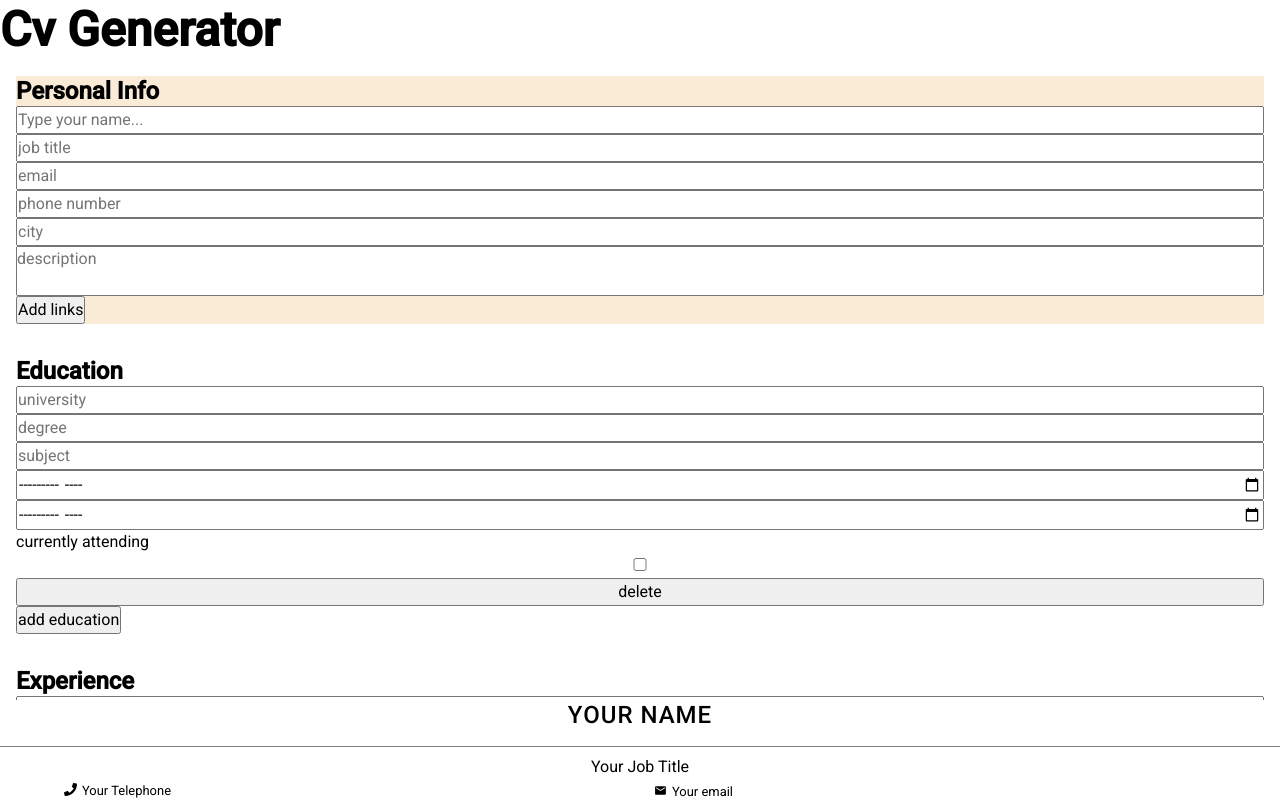
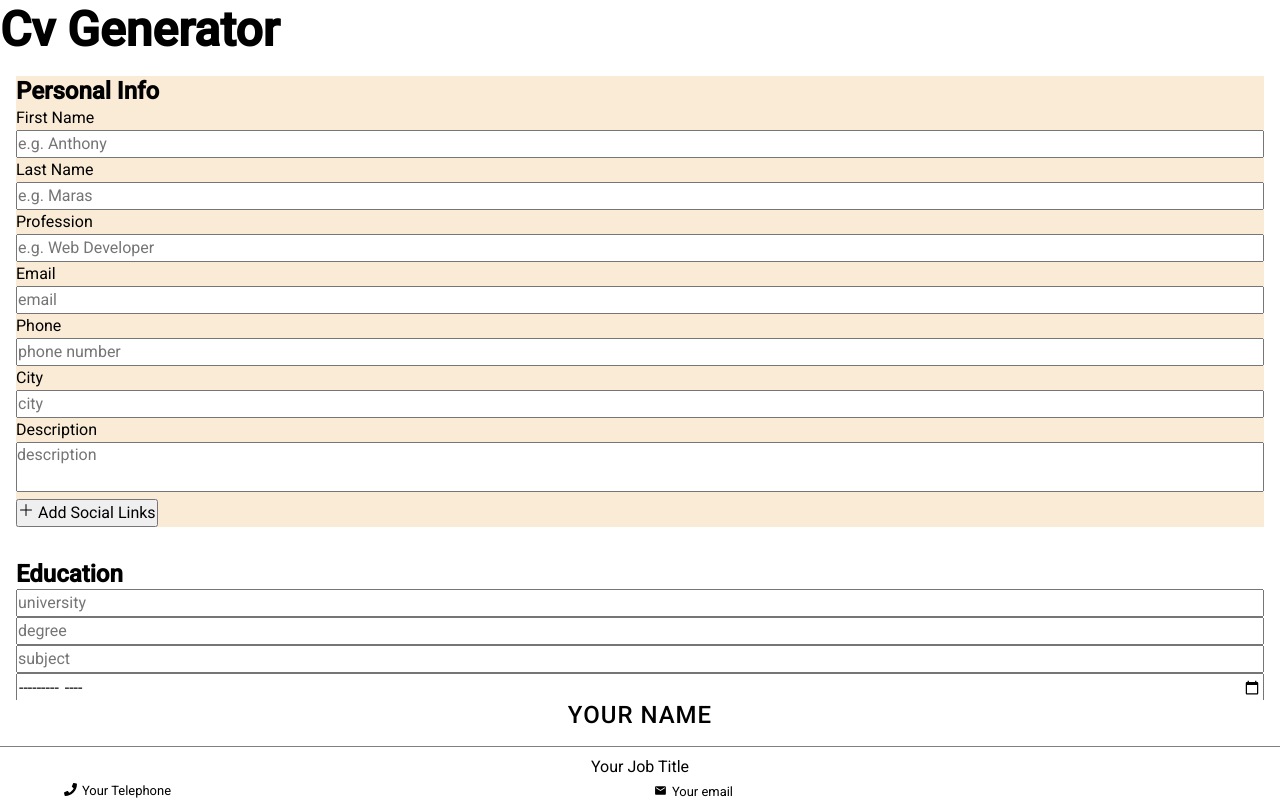
Before and after one commit to anmaras/cv-project, a React (Create React App) app: page / in a window 1280 px wide. Shown: the top 800 px of the page. Built offline with nearby package versions, Linux system fonts and the light colour scheme.

Commit message:
add label for inputs and icons

```diff
--- a/src/Components/Form/Form.js
+++ b/src/Components/Form/Form.js
@@ -1,6 +1,8 @@
 import React from 'react';
 import FormEducationList from './FormEducation/FormEducationList';
 import FormProExperienceList from './FormExperience/FormProExperienceList';
+import { BsPlusLg } from 'react-icons/bs';
+import { RiDeleteBin6Line } from 'react-icons/ri';
 import style from './Form.module.css';
 import { useGlobalContext } from '../../Context';
 
@@ -24,28 +26,54 @@ function Form() {
       <div className={style['form-wrapper']}>
         <h3>Personal info</h3>
         <form className={style.form}>
+          <div>
+            <label htmlFor="firstName">First Name</label>
             <input
+              id="firstName"
               type="text"
-            name="name"
-            placeholder="Type your name..."
+              name="firstName"
+              placeholder="e.g. Anthony "
               onChange={personalInfoOnChangeHandler}
               value={name}
             />
+          </div>
+          <div>
+            <label htmlFor="lastName">Last Name</label>
             <input
+              id="lastName"
+              type="text"
+              name="lastName"
+              placeholder="e.g. Maras"
+              onChange={personalInfoOnChangeHandler}
+              value={name}
+            />
+          </div>
+          <div>
+            <label htmlFor="jobTitle">Profession</label>
+            <input
+              id="jobTitle"
               type="text"
               name="title"
-            placeholder="job title"
+              placeholder="e.g. Web Developer"
               onChange={personalInfoOnChangeHandler}
               value={title}
             />
+          </div>
+          <div>
+            <label htmlFor="email">Email</label>
             <input
+              id="email"
               type="text"
               name="email"
               placeholder="email"
               onChange={personalInfoOnChangeHandler}
               value={email}
             />
+          </div>
+          <div>
+            <label htmlFor="phone">Phone</label>
             <input
+              id="phone"
               type="tel"
               name="phone"
               pattern="[0-9]{3}-[0-9]{2}-[0-9]{3}"
@@ -53,31 +81,41 @@ function Form() {
               onChange={personalInfoOnChangeHandler}
               value={phone}
             />
+          </div>
+          <div>
+            <label htmlFor="city">City</label>
             <input
+              id="city"
               type="text"
               name="city"
               placeholder="city"
               onChange={personalInfoOnChangeHandler}
               value={city}
             />
+          </div>
+          <div>
+            <label htmlFor="description">Description</label>
             <textarea
+              id="description"
               name="profile"
               placeholder="description"
               onChange={personalInfoOnChangeHandler}
               value={profile}
             />
+          </div>
         </form>
 
         <div className={style['links-section']}>
           <button onClick={() => setIsLinksOpen(!isLinksOpen)}>
-            Add links
+            <BsPlusLg /> Add Social Links
           </button>
           {isLinksOpen && (
-            <div>
+            <ul className={style['socialLinks-wrapper']}>
               {linkList.map((linkItem) => {
                 const { socialLink, id, socialLinkUrl } = linkItem;
                 return (
-                  <div key={id}>
+                  <li key={id}>
+                    <div>
                       <label htmlFor="selectLinks">Social Website</label>
                       <select
                         name="socialLink"
@@ -90,28 +128,36 @@ function Form() {
                         <option value="linkedin">Linkedin</option>
                         <option value="github">Github</option>
                       </select>
+                    </div>
+                    <div>
                       <label htmlFor="linkUrl">Social Link</label>
                       <input
                         type="text"
                         name="socialLinkUrl"
                         onChange={(e) => onChangeHandler(e, id)}
                         value={socialLinkUrl}
-                    ></input>
-                    <button onClick={() => deleteFromLinkList(id)}>del</button>
+                      />
                     </div>
+                    <button onClick={() => deleteFromLinkList(id)}>
+                      <RiDeleteBin6Line />
+                    </button>
+                  </li>
                 );
               })}
 
               {!isLinkListMaxed && (
                 <button onClick={addToLinkListHandler}>Add more links</button>
               )}
-            </div>
+            </ul>
           )}
         </div>
       </div>
       <FormEducationList />
       <FormProExperienceList />
-      <button onClick={resetForms}> resetForms</button>
+      <button style={{ width: '200px', height: '50px' }} onClick={resetForms}>
+        {' '}
+        resetForms
+      </button>
     </article>
   );
 }
```
Lines whose indentation alone changed are shown as unchanged.
